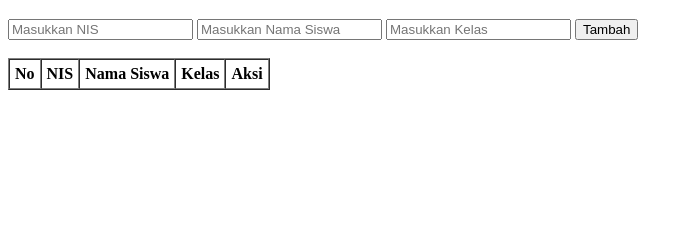
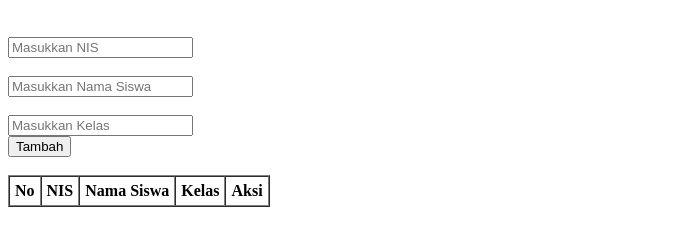
Before and after one commit to stefanyazzahra/curd-script, a plain HTML site: page index.html in a window 1280 px wide. Shown: the part 61-306 px from the top of the page, without its empty margins (0-693 px from the left). Drawn offline with Linux system fonts and the light colour scheme.

Commit message:
Update index.html

```diff
--- a/index.html
+++ b/index.html
@@ -8,9 +8,9 @@
 <body>
   <h1>Data Siswa</h1>
 
-  <input type="text" id="nisInput" placeholder="Masukkan NIS">
-  <input type="text" id="namaInput" placeholder="Masukkan Nama Siswa">
-  <input type="text" id="kelasInput" placeholder="Masukkan Kelas">
+  <br><input type="text" id="nisInput" placeholder="Masukkan NIS"></br>
+  <br><input type="text" id="namaInput" placeholder="Masukkan Nama Siswa"></br>
+  <br><input type="text" id="kelasInput" placeholder="Masukkan Kelas"></br>
   <button id="addBtn">Tambah</button>
 
   <br><br>
```
